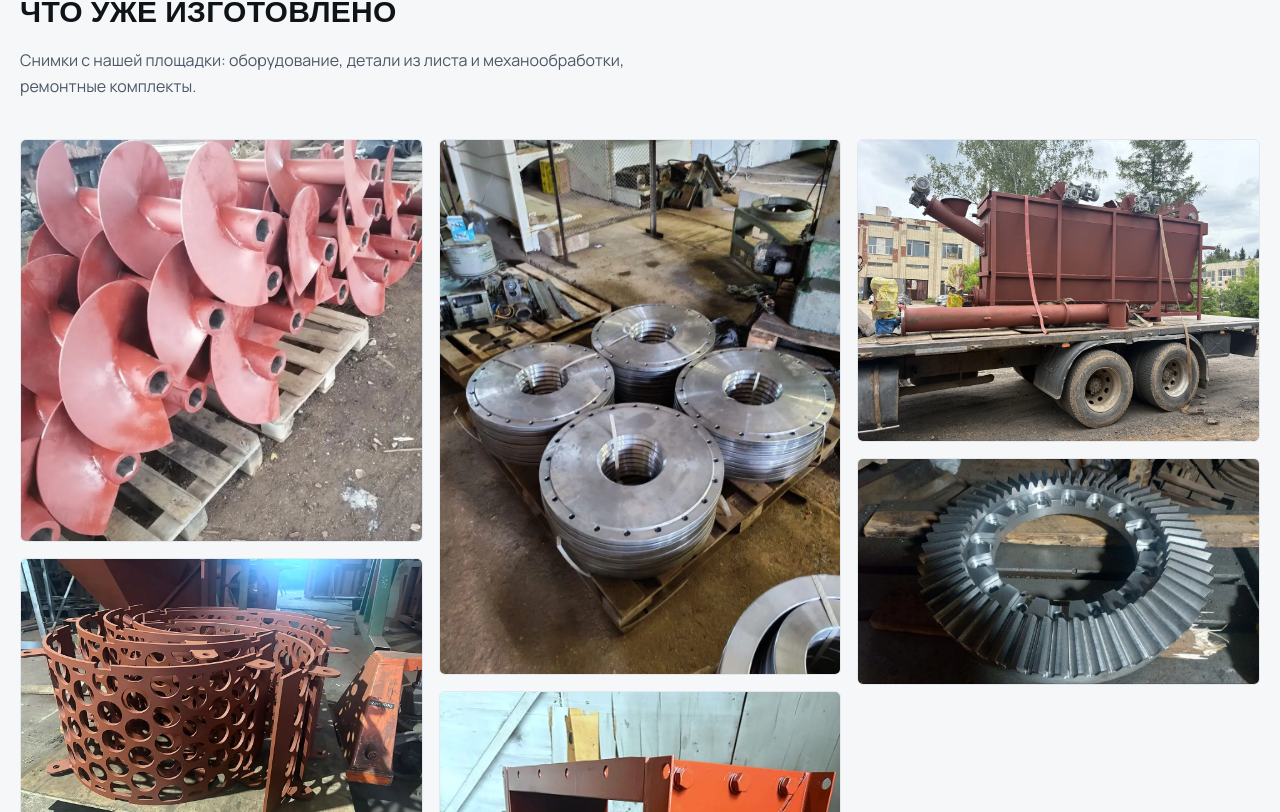
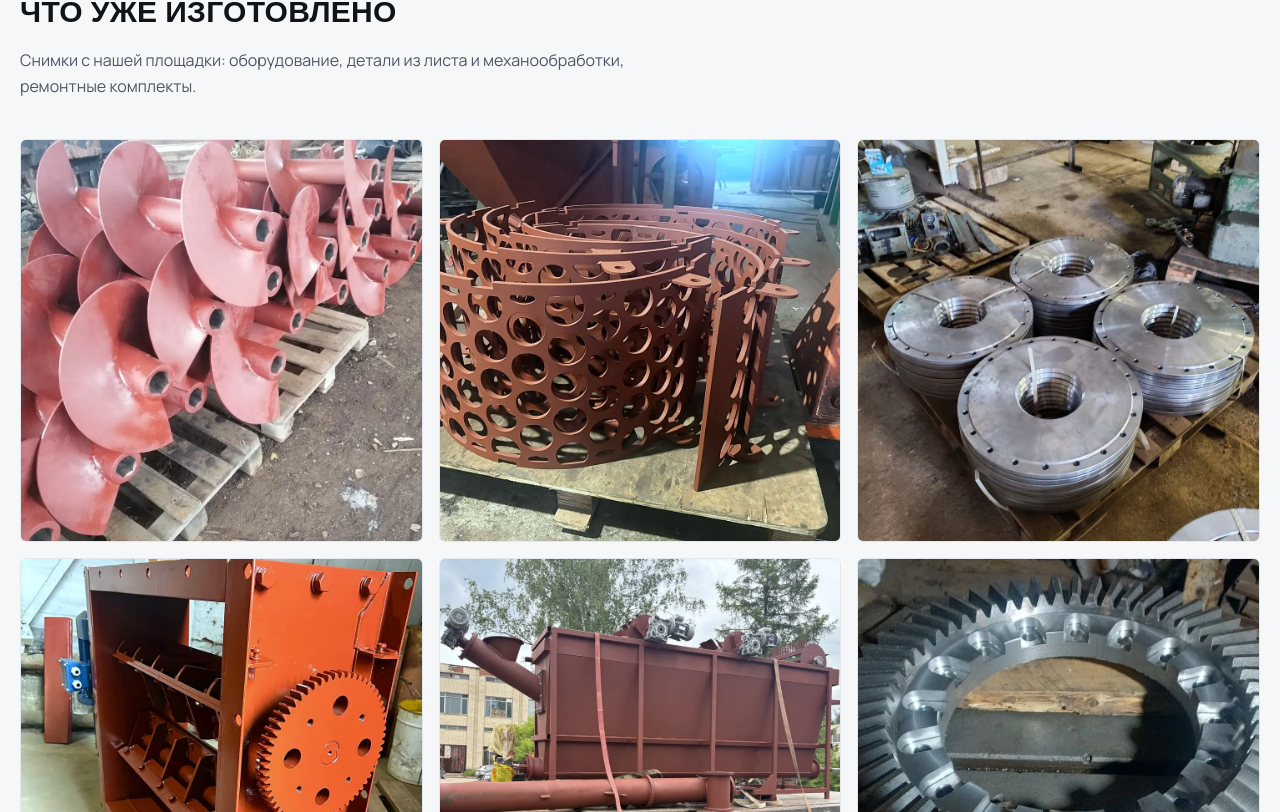
Before and after one commit to vladimirStariy/metal-landing, a Next.js app: page / in a window 1280 px wide. Shown: the part 3848-4660 px from the top of the page. Built offline with nearby package versions, Linux system fonts and the light colour scheme.

Commit message:
gallery adjustement

```diff
--- a/app/components/Gallery.tsx
+++ b/app/components/Gallery.tsx
@@ -1,17 +1,17 @@
 import Image from "next/image";
 import { photoSrc, type Photo } from "../content/photos";
 
-/** Галерея фото: сохраняет пропорции кадров, клик открывает оригинал обработанного снимка. */
+/** Галерея фото: ровная сетка одинаковых квадратных плиток, клик открывает снимок целиком. */
 export default function Gallery({ photos }: { photos: Photo[] }) {
   return (
-    <ul className="columns-2 gap-4 lg:columns-3 [&>li]:mb-4">
+    <ul className="grid grid-cols-2 gap-4 lg:grid-cols-3">
       {photos.map((p) => (
-        <li key={p.id} className="break-inside-avoid">
+        <li key={p.id}>
           <a
             href={photoSrc(p)}
             target="_blank"
             rel="noopener"
-            className="group block overflow-hidden rounded-md border border-line bg-surface"
+            className="group block aspect-square overflow-hidden rounded-md border border-line bg-surface"
           >
             <Image
               src={photoSrc(p)}
@@ -20,7 +20,7 @@ export default function Gallery({ photos }: { photos: Photo[] }) {
               alt={p.alt}
               sizes="(min-width: 1024px) 380px, 50vw"
               loading="lazy"
-              className="h-auto w-full transition-transform duration-500 group-hover:scale-[1.03]"
+              className="h-full w-full object-cover transition-transform duration-500 group-hover:scale-[1.03]"
             />
           </a>
         </li>
```
